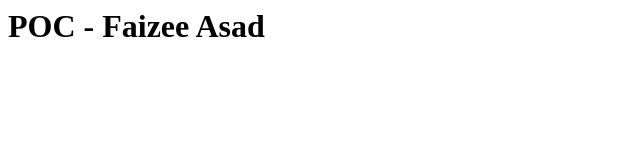
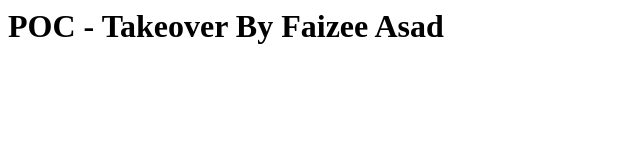
Before and after one commit to Faizee-Asad/Test, a plain HTML site: page index.html in a window 1280 px wide. Shown: the whole page, without its empty margins (0-640 px from the left). Drawn offline with Linux system fonts and the light colour scheme.

Commit message:
Update index.html

```diff
--- a/index.html
+++ b/index.html
@@ -1,3 +1,3 @@
 <html>
-  <h1> POC - Faizee Asad </h1>
+  <h1> POC - Takeover By Faizee Asad </h1>
 </html>
```
